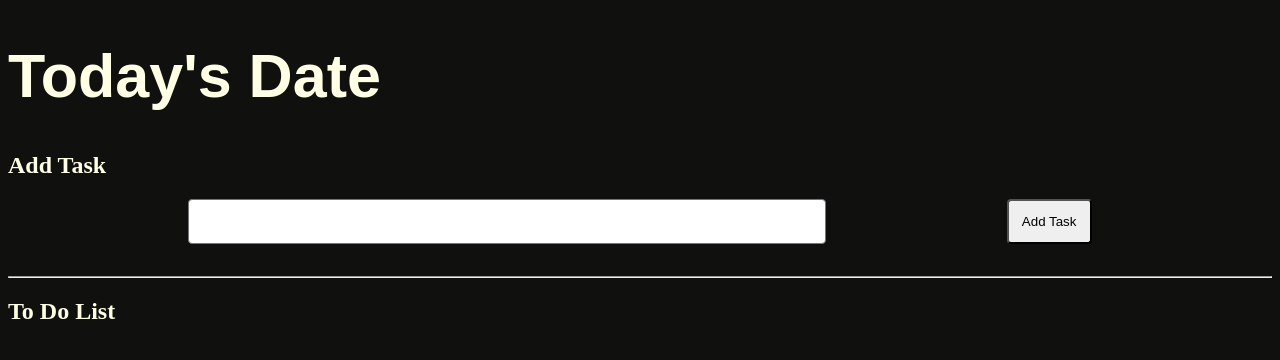
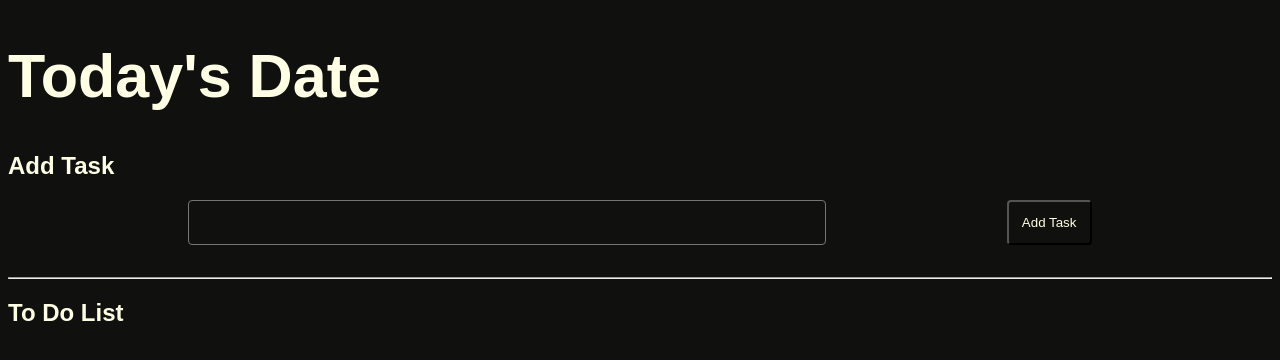
Before and after one commit to YassinTM/TodoList, a plain HTML site: page index.html in a window 1280 px wide. Drawn offline with Linux system fonts and the light colour scheme.

Commit message:
Some basic styling

```diff
--- a/style.css
+++ b/style.css
@@ -1,26 +1,41 @@
-body{
+body {
   background-color: rgb(16, 16, 14);
   color: rgb(255, 255, 230);
   font-size: 1rem;
+  font-family: "Chillax", sans-serif;
 }
-p{
+p {
   font-size: 1rem;
 }
-h1{
-    font-family: 'Clash Display', sans-serif;
+h1 {
+  font-family: "Clash Display", sans-serif;
   font-size: 3.815rem; /*Trying to use rules of major third*/
 }
-.addTask{
+.addTask {
   display: flex;
   justify-content: space-evenly;
   margin-bottom: 2rem;
 }
-.addTask button{
+.addTask button {
   border-radius: 4px;
+
   padding: 1em;
+  background-color: rgb(16, 16, 14);
+  color: rgb(255, 255, 230);
+  font-family: "Chillax", sans-serif;
 }
-.addTask textarea{
+.addTask button:hover{
+    color: rgb(16, 16, 14);
+  background-color: rgb(255, 255, 230);
+}
+.addTask textarea {
   resize: none;
   border-radius: 4px;
   width: 50%;
+  background-color: rgb(16, 16, 14);
+  color: rgb(255, 255, 230);
+  font-family: "Chillax", sans-serif;
 }
+#tasklist{
+    list-style: none;
+}
```
Lines whose indentation alone changed are shown as unchanged.
